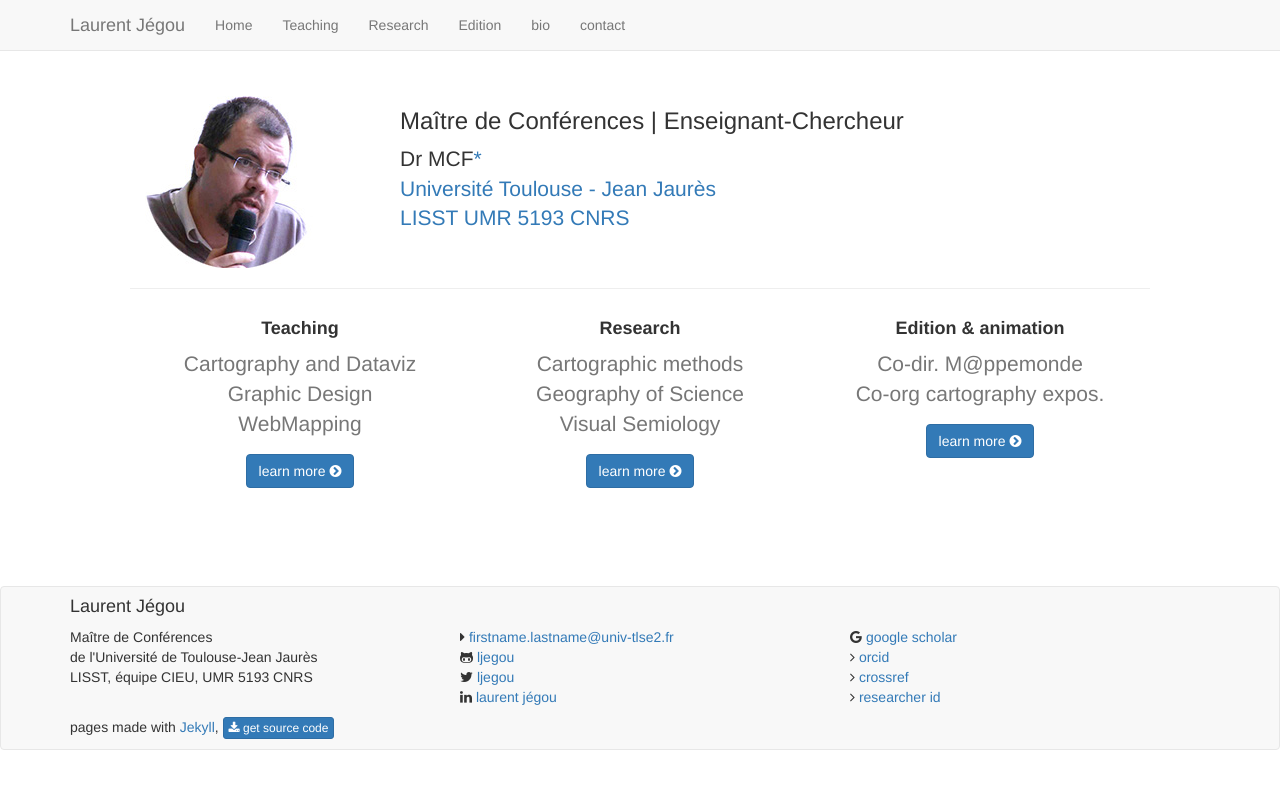
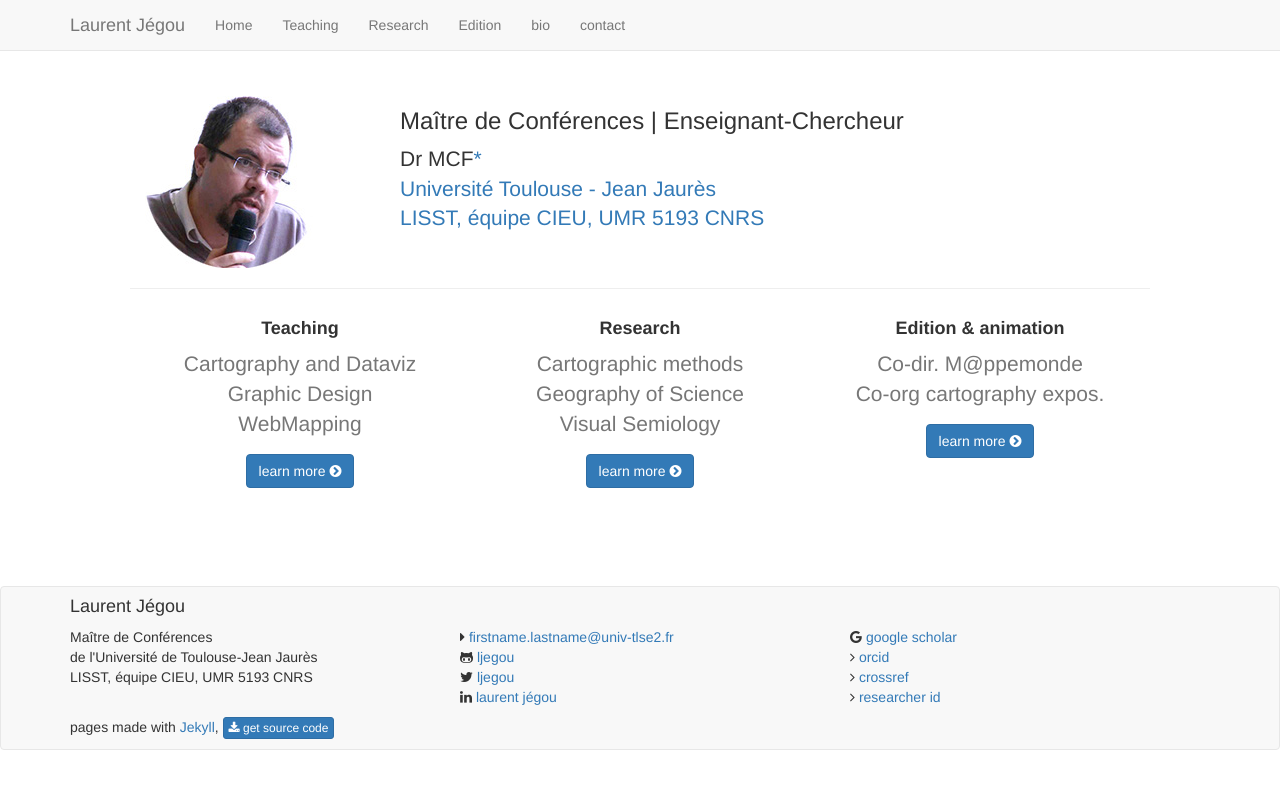
Before and after one commit to ljegou/ljegou.github.io, a Jekyll site: the page index.html, which Jekyll copies as it is, in a window 1280 px wide. Shown: the top 789 px of the page. Built offline with Jekyll 4.4.1, drawn with Linux system fonts in a browser that asks for light colours.

Commit message:
MAJ Labo en-tête

```diff
--- a/index.html
+++ b/index.html
@@ -6,7 +6,7 @@
     			<meta name="viewport" content="width=device-width, initial-scale=1">
     			<!-- The above 3 meta tags *must* come first in the head; any other head content must come *after* these tags -->
 			<meta name="author" content="Laurent Jégou">
-    			<meta name="description" content="Maître de conférences à l'Université Toulouse-Jean-Jaurès<br/> LISST, &eacute;quipe CIEU UMR 5193 CNRS">
+    			<meta name="description" content="Maître de conférences à l'Université Toulouse-Jean-Jaurès<br/> LISST, &eacute;quipe CIEU, UMR 5193 CNRS">
 			<title>Laurent Jégou, Maître de conférences</title>
 			<!-- link to main stylesheet -->
 			<link rel="stylesheet" href="https://maxcdn.bootstrapcdn.com/bootstrap/3.3.7/css/bootstrap.min.css" integrity="sha384-BVYiiSIFeK1dGmJRAkycuHAHRg32OmUcww7on3RYdg4Va+PmSTsz/K68vbdEjh4u" crossorigin="anonymous">
@@ -65,7 +65,7 @@
                 <p class="lead">
                     Dr MCF<a href="https://en.wikipedia.org/wiki/Academic_ranks_in_France">*</a><br/>
                     <a href="https://www.univ-tlse2.fr">Université Toulouse - Jean Jaurès</a><br/>
-                    <a href="http://lisst.univ-tlse2.fr/">LISST UMR 5193 CNRS</a>
+                    <a href="http://lisst.univ-tlse2.fr/">LISST, &eacute;quipe CIEU, UMR 5193 CNRS</a>
                 </p>
             </div>
         </div> <!-- information row -->
```
